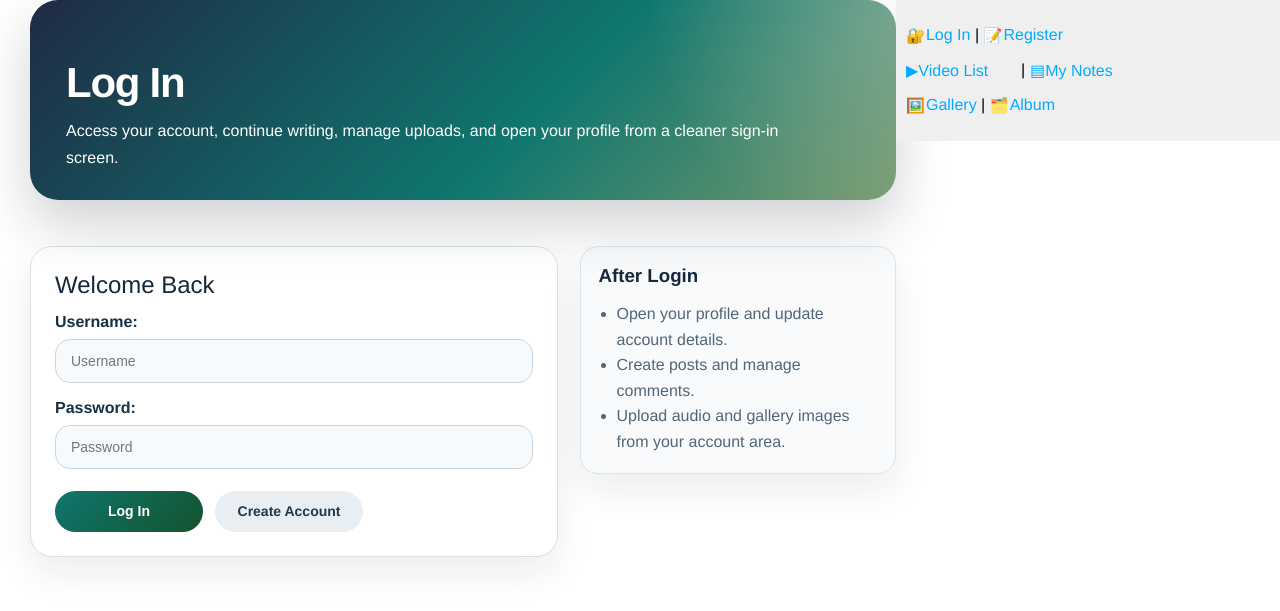
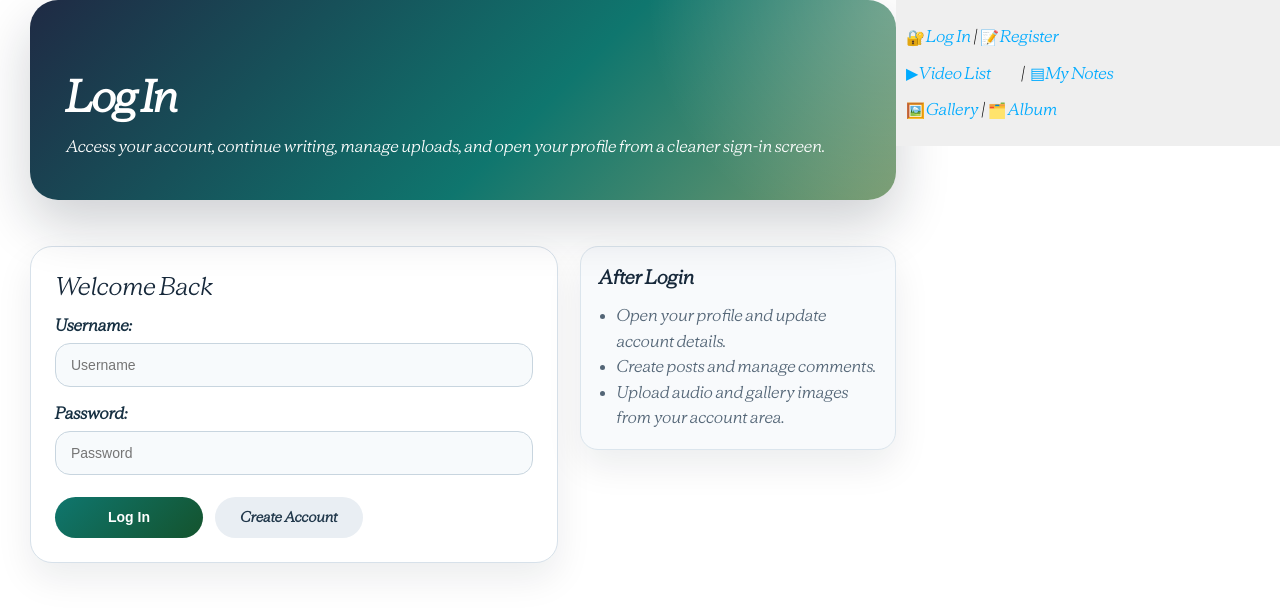
Before and after one commit to aaab0914/my_site_prod, a Django app: page /users/login/?next=/blog/audio/edit/1/ in a window 1280 px wide. Shown: the top 611 px of the page. Run offline with Django 5.2, Linux system fonts and the light colour scheme; data comes from the database, SQL or seed files in the repository; parts of the project's set-up code (start-up, migrations or seed data) failed here and were passed over; some libraries are stand-ins or nearby versions.

Commit message:
Add AnthropicSerif font to base template

```diff
--- a/blog/templates/blog/base.html
+++ b/blog/templates/blog/base.html
@@ -8,10 +8,12 @@
     <title>{% block title %}{% endblock %}</title>
     <link rel="icon" type="image/png" href="{% static "favicon.png" %}?v=1">
     <link href="{% static "css/blog.css" %}?v=ba4f076aaf0d" rel="stylesheet">
+    <link href="{% static "css/anthropic-font.css" %}" rel="stylesheet">
     {% block extra_head %}{% endblock %}
 </head>
 <body>
 <style>
+    textarea { resize: none !important; }
     .messages { display: grid; gap: 12px; width: min(100%, 1020px); max-width: 1020px; margin: 0 auto 20px; }
     .message { padding: 14px 16px; border-radius: 16px; border: 1px solid transparent; line-height: 1.6; box-shadow: 0 10px 24px rgba(15,23,42,.06); }
     .message-success { background: #edf9f2; color: #14532d; border-color: #b7e4c7; }
```
